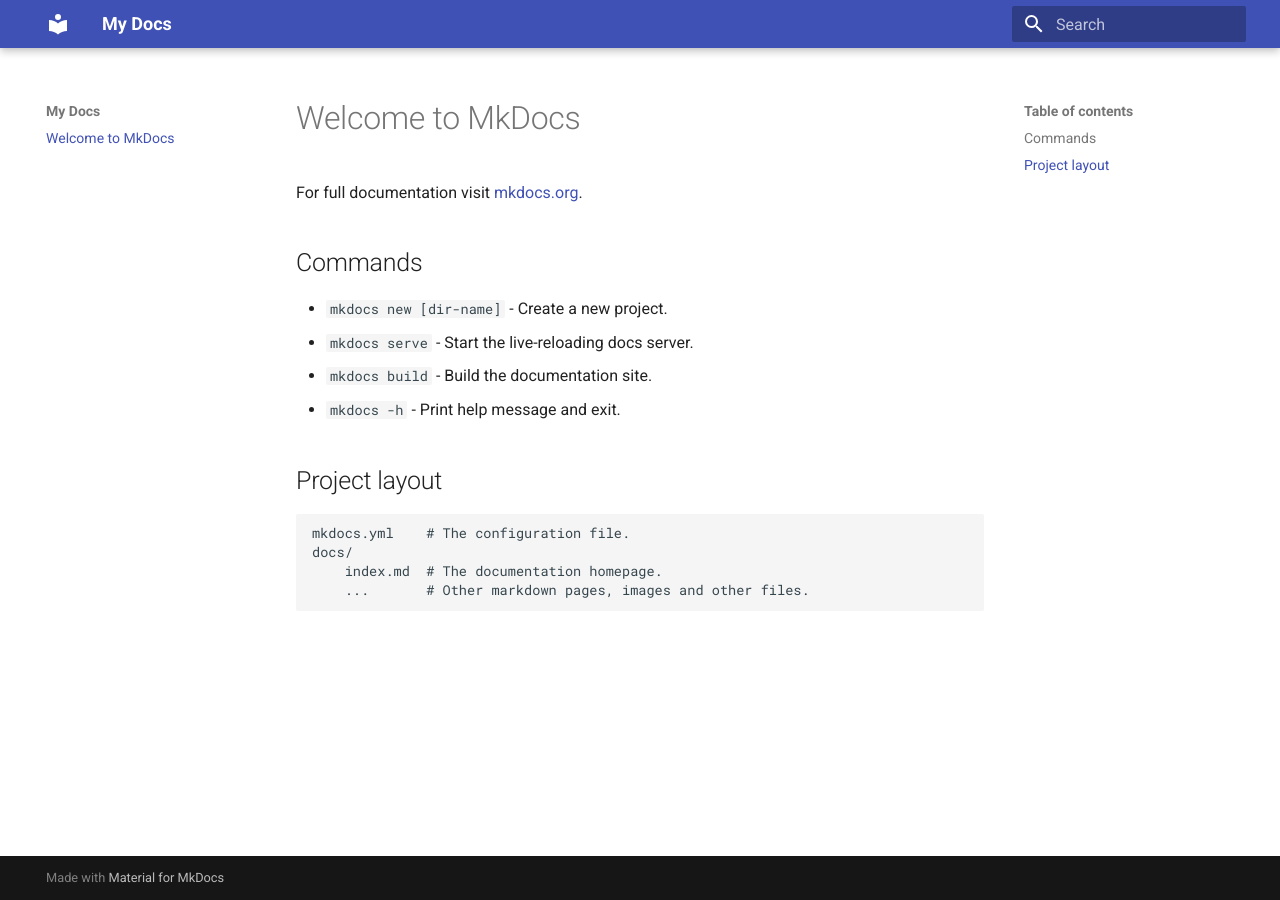
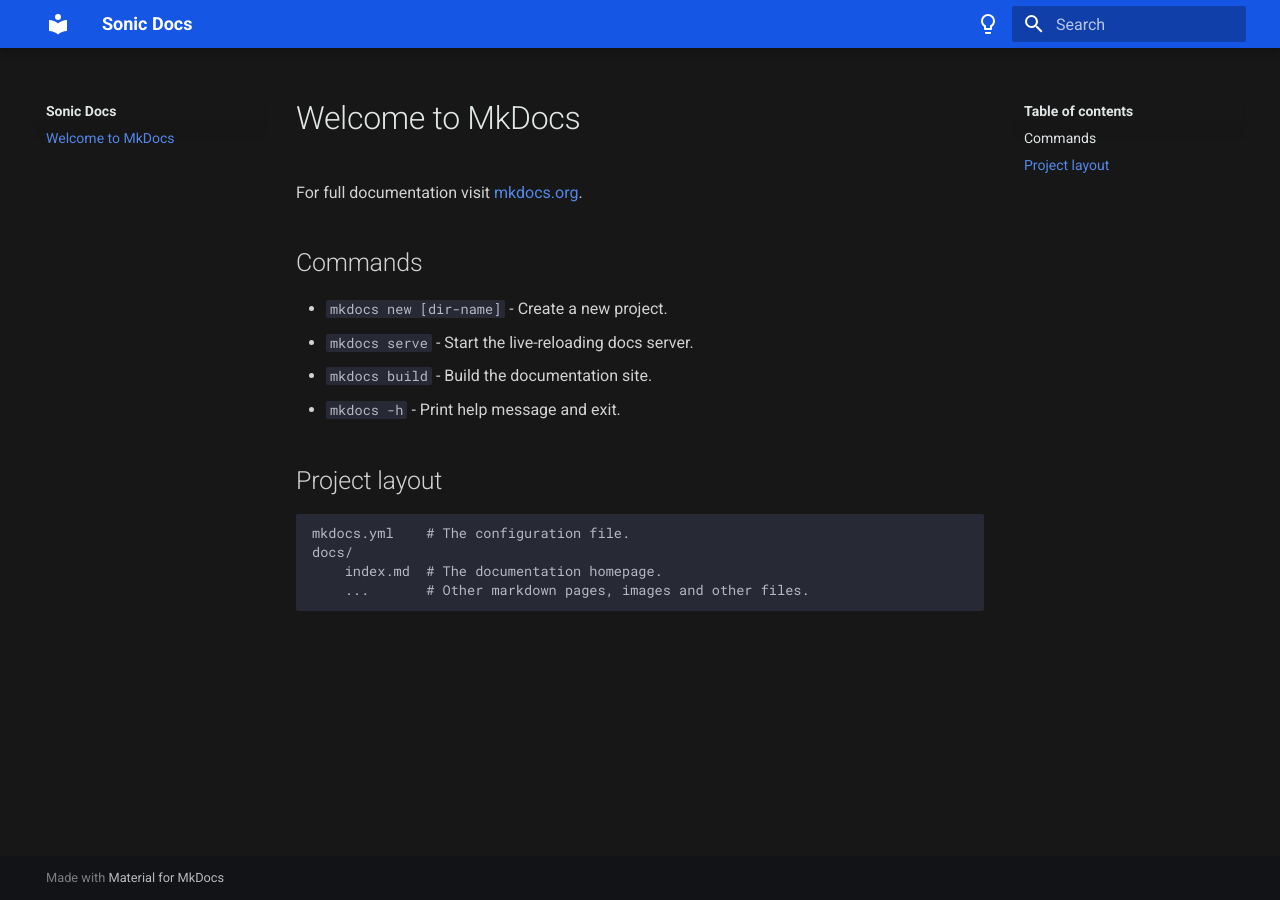
Before and after one commit to verygladen/SonicDocs.github.io, an MkDocs documentation site: the page built from docs/index.md, in a window 1280 px wide. Built offline with MkDocs 1.6.1 and Material for MkDocs 9.7.7, drawn with Linux system fonts in a browser that asks for light colours.

```diff
--- /dev/null
+++ b/docs/stylesheets/extra.css
@@ -0,0 +1,9 @@
+[data-md-color-scheme="slate"] {
+  --md-default-fg-color:             #D2D2D2;
+  --md-default-fg-color--light:      #E0E6E6;
+  --md-default-fg-color--lighter:    #E6E6E6;
+  --md-default-fg-color--lightest:   #FFFFFF;
+  --md-default-bg-color:             #171717;
+  --md-primary-fg-color:             #1656E4;
+  --md-primary-fg-color--light:      #75B6E7;
+}
--- a/mkdocs.yml
+++ b/mkdocs.yml
@@ -1,4 +1,16 @@
-site_name: My Docs
-site_url: https://example.com/
+site_name: Sonic Docs
+site_url: https://sonicdocs.github.io/
+extra_css:
+  - stylesheets/extra.css
 theme:
   name: material
+  palette:
+    - scheme: slate
+      toggle:
+        icon: material/lightbulb-outline
+        name: Switch to light mode
+    - scheme: default
+      primary: blue
+      toggle:
+        icon: material/lightbulb
+        name: Switch to dark mode
```
